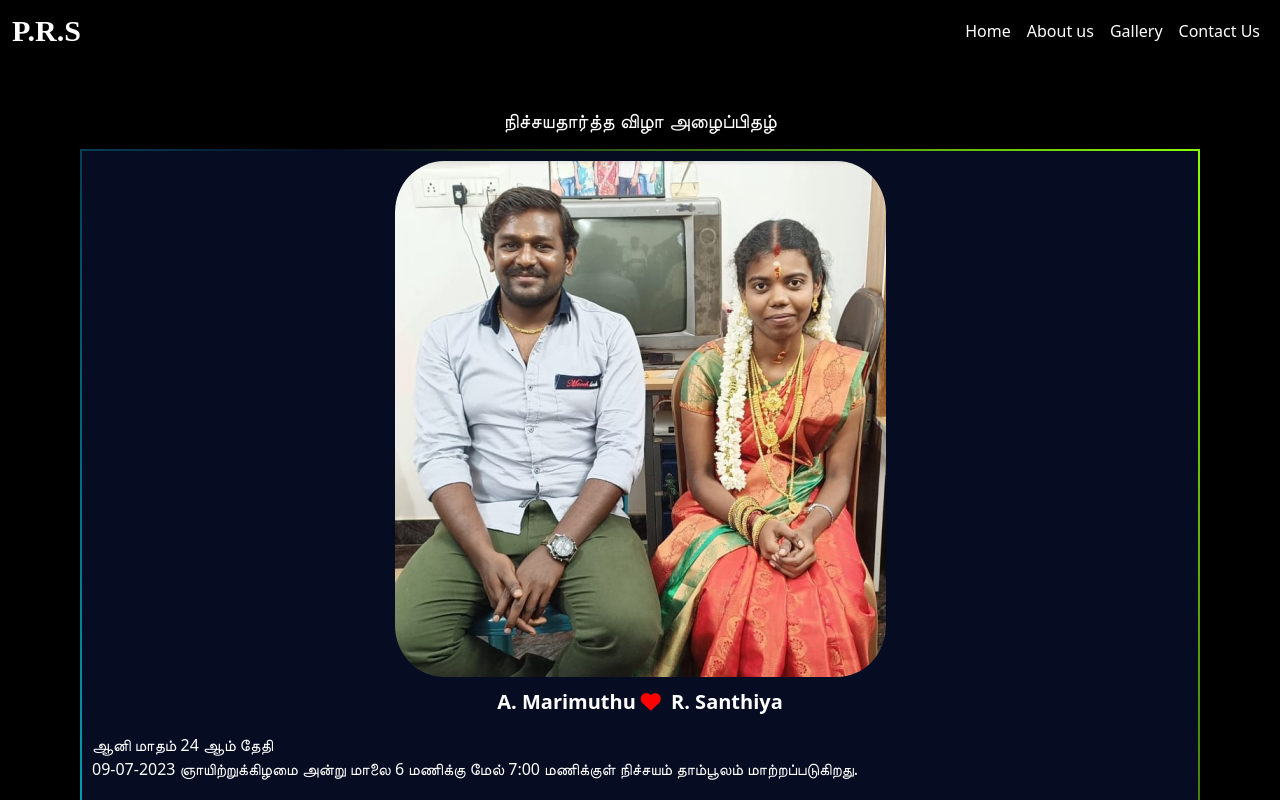
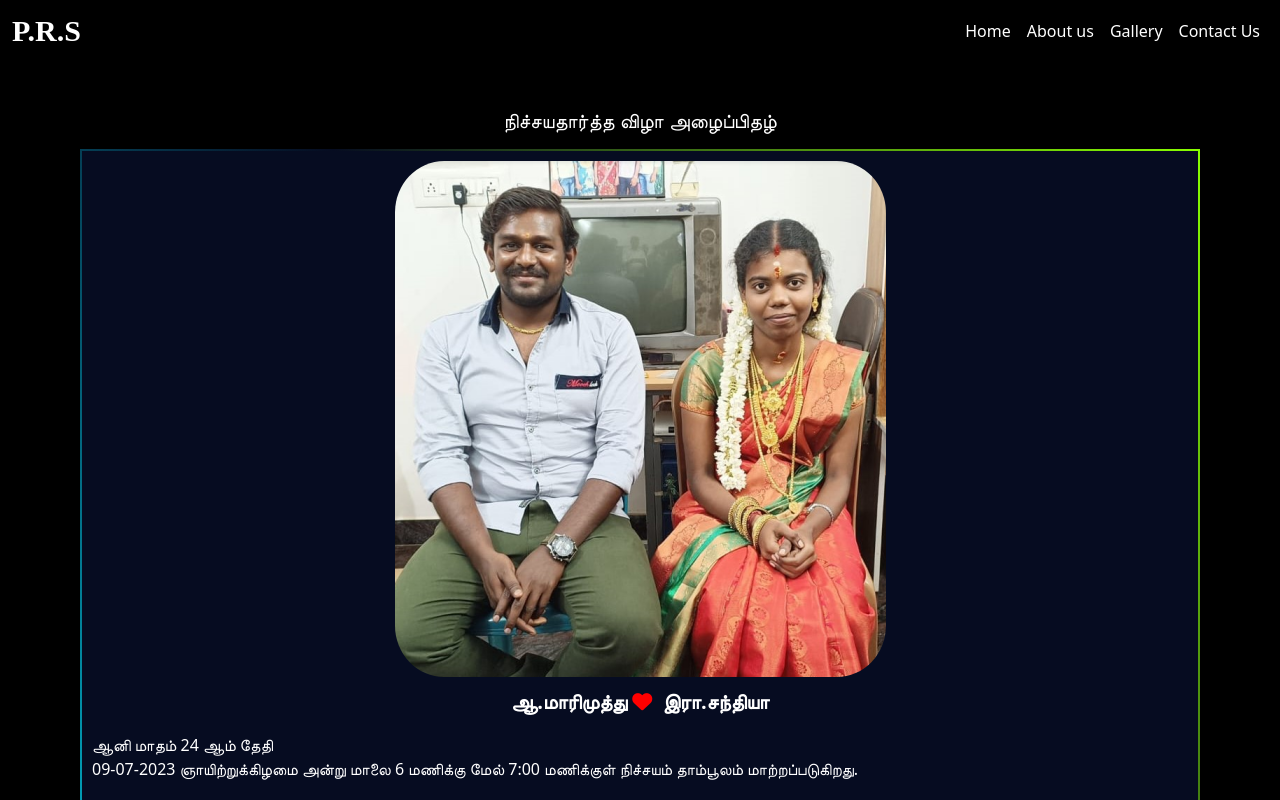
Before and after one commit to sekar004845/Engagement-Invitation, a plain HTML site: page index.html in a window 1280 px wide. Shown: the top 800 px of the page. Drawn offline with Linux system fonts and the light colour scheme.

Commit message:
Update index.html

```diff
--- a/index.html
+++ b/index.html
@@ -41,7 +41,7 @@
           <div class="container-fluid">
             <div class="row">
               <div class="col">
-                 <h2 class="text-white">A. Marimuthu<i class="fa-solid fa-heart"></i> R. Santhiya</h2>
+                 <h2 class="text-white p-5">A. Marimuthu<i class="fa-solid fa-heart"></i> R. Santhiya</h2>
               </div>
             </div>
           </div>
@@ -57,7 +57,7 @@
                     <div class="box-2">
                       <div class="image">
                         <img src="image/Screenshot (64).png">
-                        <h2 class="text-white text-center">A. Marimuthu<i class="fa-solid fa-heart"></i> R. Santhiya</h2>
+                        <h2 class="text-white text-center">ஆ.மாரிமுத்து<i class="fa-solid fa-heart"></i> இரா.சந்தியா</h2>
                       </div>
                     <p class="text-white mt-3">ஆனி மாதம் 24 ஆம் தேதி <br>09-07-2023 ஞாயிற்றுக்கிழமை அன்று மாலை 6 மணிக்கு மேல் 7:00 மணிக்குள் நிச்சயம் தாம்பூலம் மாற்றப்படுகிறது.</p>
                     <p class="text-white ">இவர்களது நிச்சயதார்த்த விழா பெரியோர்களால் நிச்சயித்தவண்ணம் நடைபெறும். நிச்சயதார்த்த விழாவிற்கு தாங்களும் தங்கள் குடும்பமும்
```
